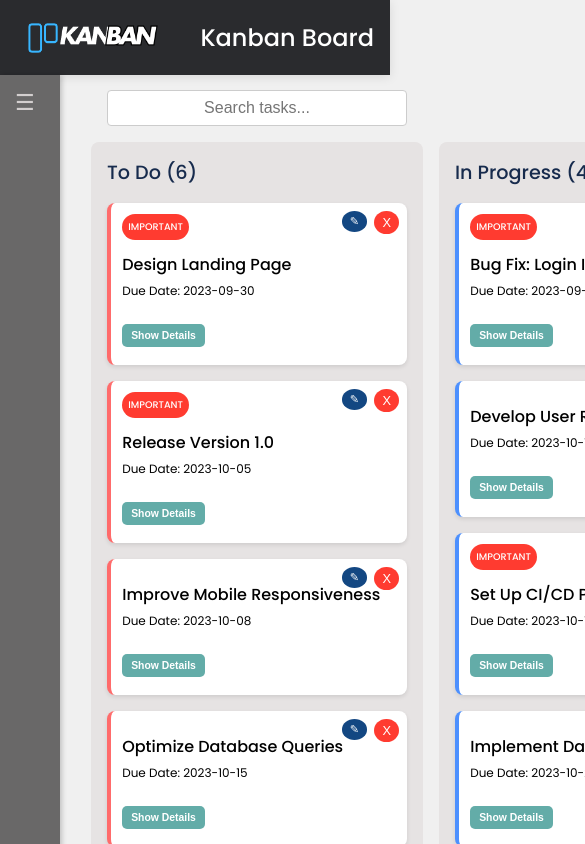
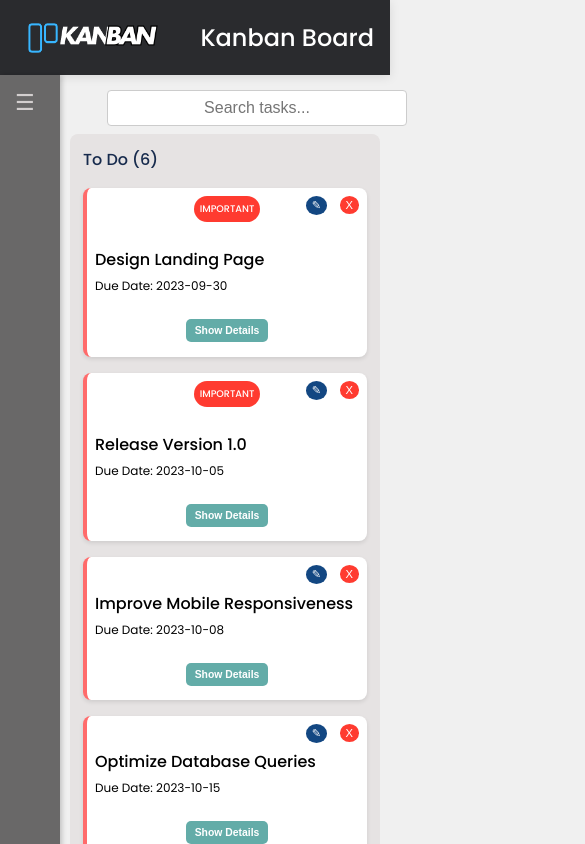
Before and after one commit to abussafilx/MiniProject_Kanban, a React (Vite) app: page / in a window 390 px wide. Shown: the top 844 px of the page, 585 px wide, since content can reach past the window. Built offline with nearby package versions, Linux system fonts and the light colour scheme.

Commit message:
improve responsiveness

```diff
--- a/src/assets/styles/Board.css
+++ b/src/assets/styles/Board.css
@@ -335,3 +335,66 @@ font-size: .85rem;
   padding: 10px;
   font-size: 16px;
 }
+
+/* Responsividade */
+@media (max-width: 1024px) {
+  .kanban-board {
+    flex-direction: column;
+    align-items: center;
+  }
+
+  .col {
+    min-width: 90%;
+    max-width: 400px;
+  }
+}
+
+@media (max-width: 768px) {
+  .kanban-board {
+    padding: 0.5rem;
+  }
+
+  .col {
+    min-width: 100%;
+    padding: 0.8rem;
+  }
+
+  .card {
+    padding: 0.5rem;
+    font-size: 0.9rem;
+  }
+
+  .card .delete-btn {
+    padding: 3px 6px;
+    font-size: 0.7rem;
+  }
+
+  .btn-container, .btn-container-bottom {
+    flex-direction: column;
+    gap: 10px;
+  }
+
+  form {
+    max-width: 90%;
+    padding: 15px;
+  }
+}
+
+@media (max-width: 480px) {
+  h2 {
+    font-size: 1.2rem;
+  }
+
+  .col h3 {
+    font-size: 1rem;
+  }
+
+  .card {
+    font-size: 0.8rem;
+  }
+
+  form button {
+    font-size: 12px;
+    padding: 10px;
+  }
+}
--- a/src/components/ItemCards.jsx
+++ b/src/components/ItemCards.jsx
@@ -3,7 +3,7 @@ import { Link, useNavigate } from "react-router-dom";
 
 function ItemCards(props) {
   const [isCollapsed, setIsCollapsed] = useState(true);
-  const navigate = useNavigate();
+
 
   const statusColorsBorder = {
     "To Do": "#FF6B6B",
--- a/src/pages/Board.jsx
+++ b/src/pages/Board.jsx
@@ -62,6 +62,7 @@ function Board(props) {
   }, [props.tasks]);
 
 
+
   //columns
 
   return (
```
